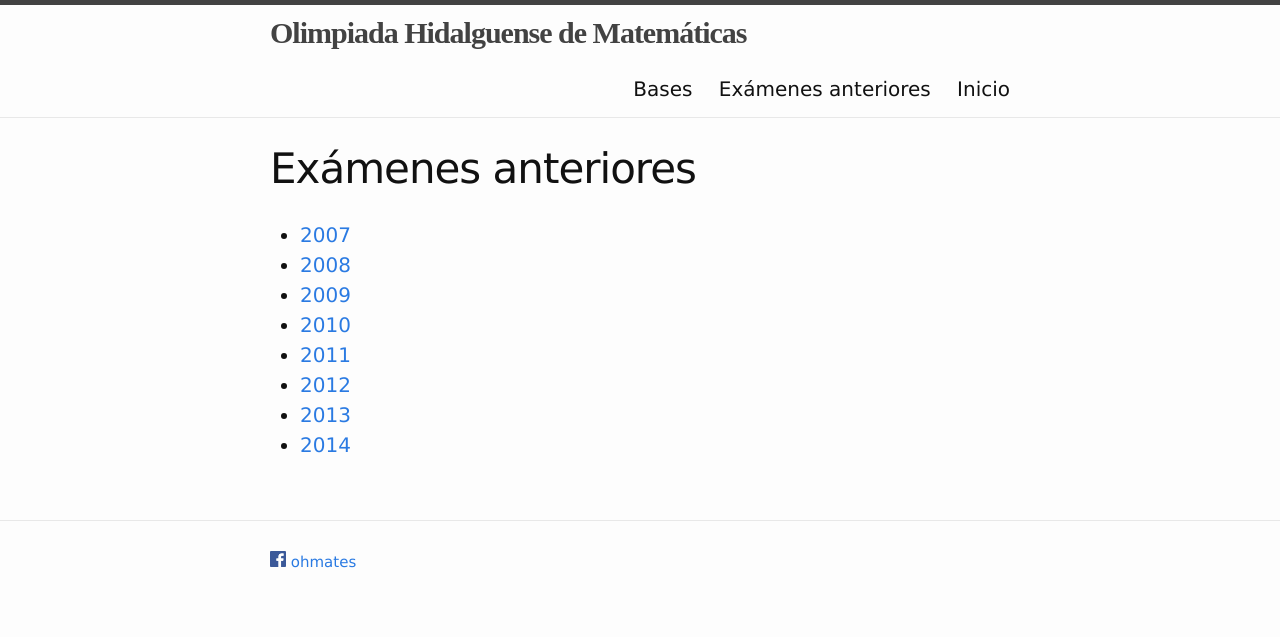
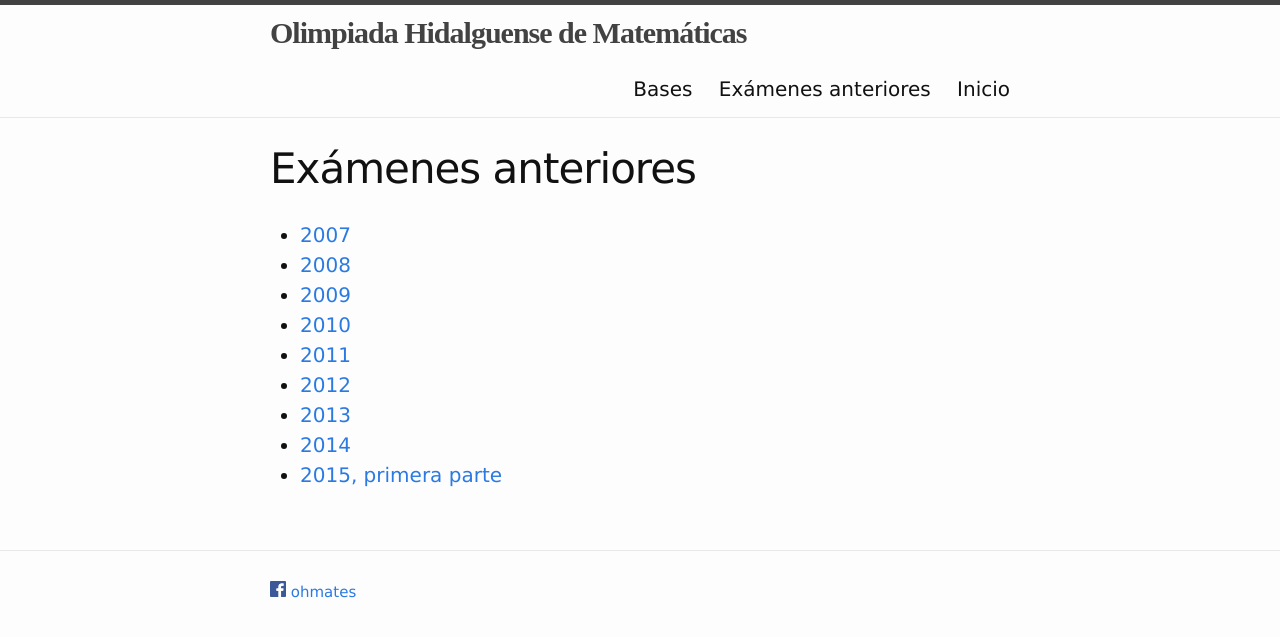
Before and after one commit to rvf0068/pagina-olimpiada, a Jekyll site: the page built from examenes.md, in a window 1280 px wide. Shown: the top 637 px of the page. Built offline with Jekyll 4.4.1, drawn with Linux system fonts in a browser that asks for light colours.

Commit message:
Primera parte examen 2015

```diff
--- a/examenes.md
+++ b/examenes.md
@@ -15,3 +15,5 @@ categories:
 -   [2012](https://dl.dropboxusercontent.com/u/1328391/ExAnterioresOlimpiada/2011ExamEstatalHidalgo.pdf)
 -   [2013](https://dl.dropboxusercontent.com/u/1328391/ExAnterioresOlimpiada/2011ExamEstatalHidalgo.pdf)
 -   [2014](https://dl.dropboxusercontent.com/u/1328391/ExAnterioresOlimpiada/2014ExamEstatalHidalgo.pdf)
+-   [2015,
+    primera parte](https://dl.dropboxusercontent.com/u/1328391/ExAnterioresOlimpiada/2015ExamEstatalHidalgo1.pdf)
--- a/paginas/examenes.org
+++ b/paginas/examenes.org
@@ -12,3 +12,6 @@
 - [[https://dl.dropboxusercontent.com/u/1328391/ExAnterioresOlimpiada/2011ExamEstatalHidalgo.pdf][2012]]
 - [[https://dl.dropboxusercontent.com/u/1328391/ExAnterioresOlimpiada/2011ExamEstatalHidalgo.pdf][2013]]
 - [[https://dl.dropboxusercontent.com/u/1328391/ExAnterioresOlimpiada/2014ExamEstatalHidalgo.pdf][2014]]
+-
+  [[https://dl.dropboxusercontent.com/u/1328391/ExAnterioresOlimpiada/2015ExamEstatalHidalgo1.pdf][2015,
+  primera parte]]
```
